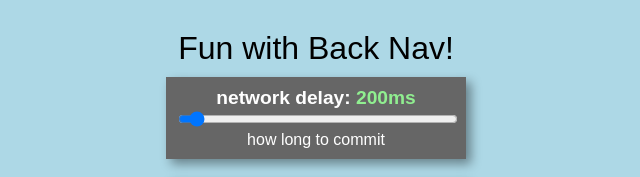
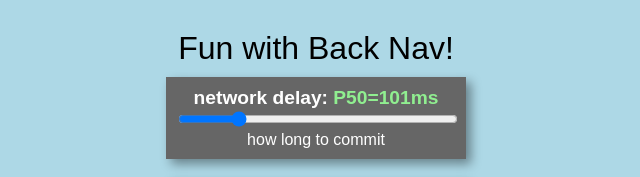
Before and after one commit to tdresser/slidey-ux-experiments, a website built with Vite: page index.html in a window 1280 px wide. Shown: the top 177 px of the page, without its empty margins (324-964 px from the left). Built offline with nearby package versions, Linux system fonts and the light colour scheme.

Commit message:
Initial progress bar and histogram buckets

```diff
--- a/index.html
+++ b/index.html
@@ -21,7 +21,7 @@
     <div class="slider-window">
       <div class="slider-label">
         <h2>network delay: <span id="networkDelayDisplay"></span><span>ms</span></h2>
-        <input id="networkDelayInput" type="range" min="0" max="5000" value="200">
+        <input id="networkDelayInput" type="range" min="0" max="5" value="1">
         <p>how long to commit</p>
       </div>
     </div>
--- a/src/main.ts
+++ b/src/main.ts
@@ -21,6 +21,9 @@ const settingLimitFingerDrag = document.getElementById("settingLimitFingerDrag")
 let lastColor = "lightblue";
 
 let startTime = 0;
+
+let buckets = ["P25","P50","P75","P90","P95","P99"];
+let times = [31,101,328,665,1003,2358];
 
 // We want to generate the same color if you try swiping back but then abort multiple times in a row.
 let seed = 100;
@@ -134,7 +137,7 @@ function finishAnimation() {
 
 function initPhysics(): PhysicsModel {
   return new SpringPhysicsModel({
-    networkDelay: parseFloat(networkDelayInput.value),
+    networkDelay: times[parseInt(networkDelayInput.value)],
     targetOffset: document.documentElement.getBoundingClientRect().width,
     parallax: !!settingParallax.checked,
     limitFingerDrag: !!settingLimitFingerDrag.checked,
@@ -142,7 +145,9 @@ function initPhysics(): PhysicsModel {
 }
 
 function updateDisplays() {
-  networkDelayDisplay.innerHTML = networkDelayInput.value;
+  let bucket = parseInt(networkDelayInput.value);
+  console.log(bucket);
+  networkDelayDisplay.innerHTML = buckets[bucket] + "=" + times[bucket];
 
   physicsModel.updateDisplays();
 
```
